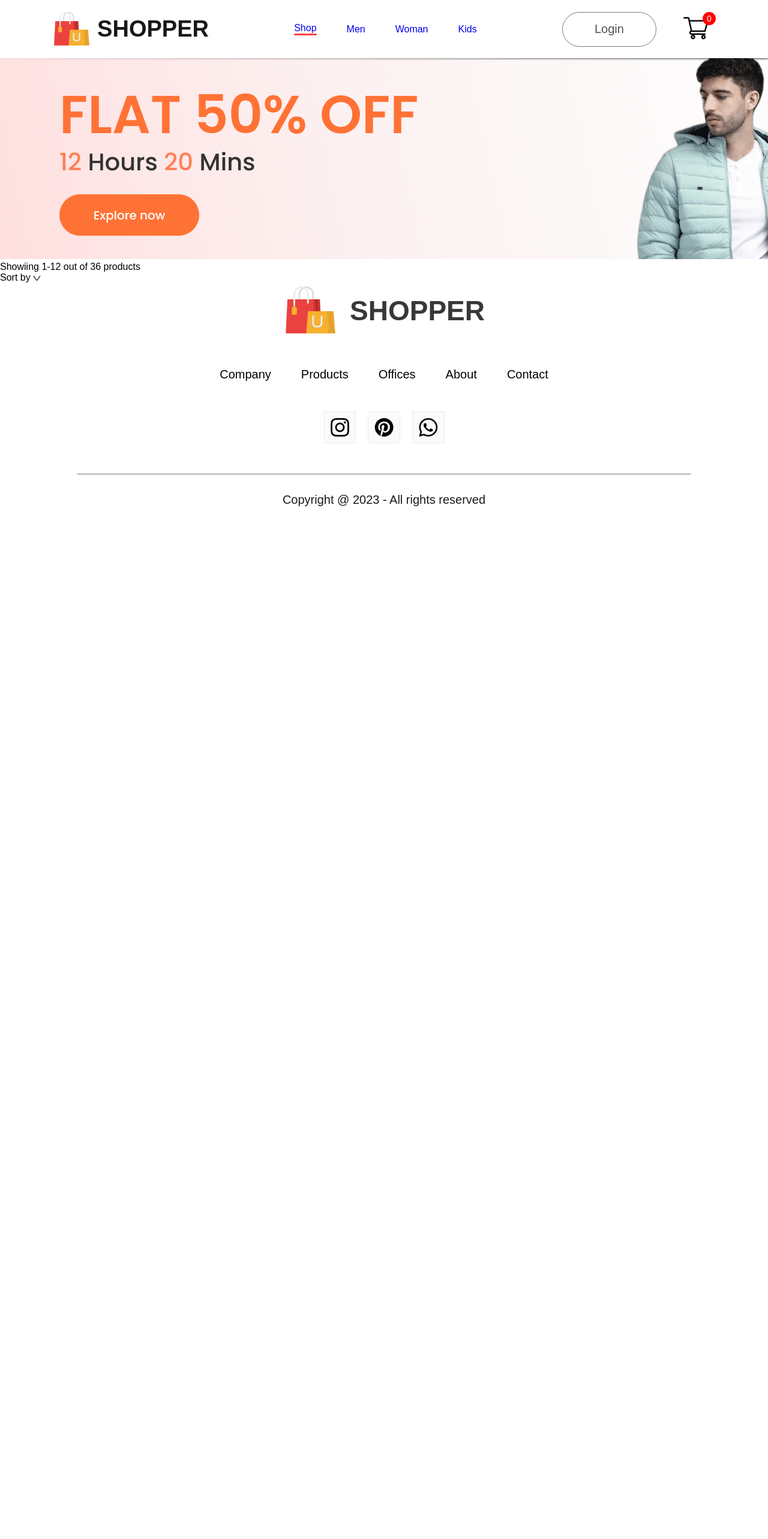
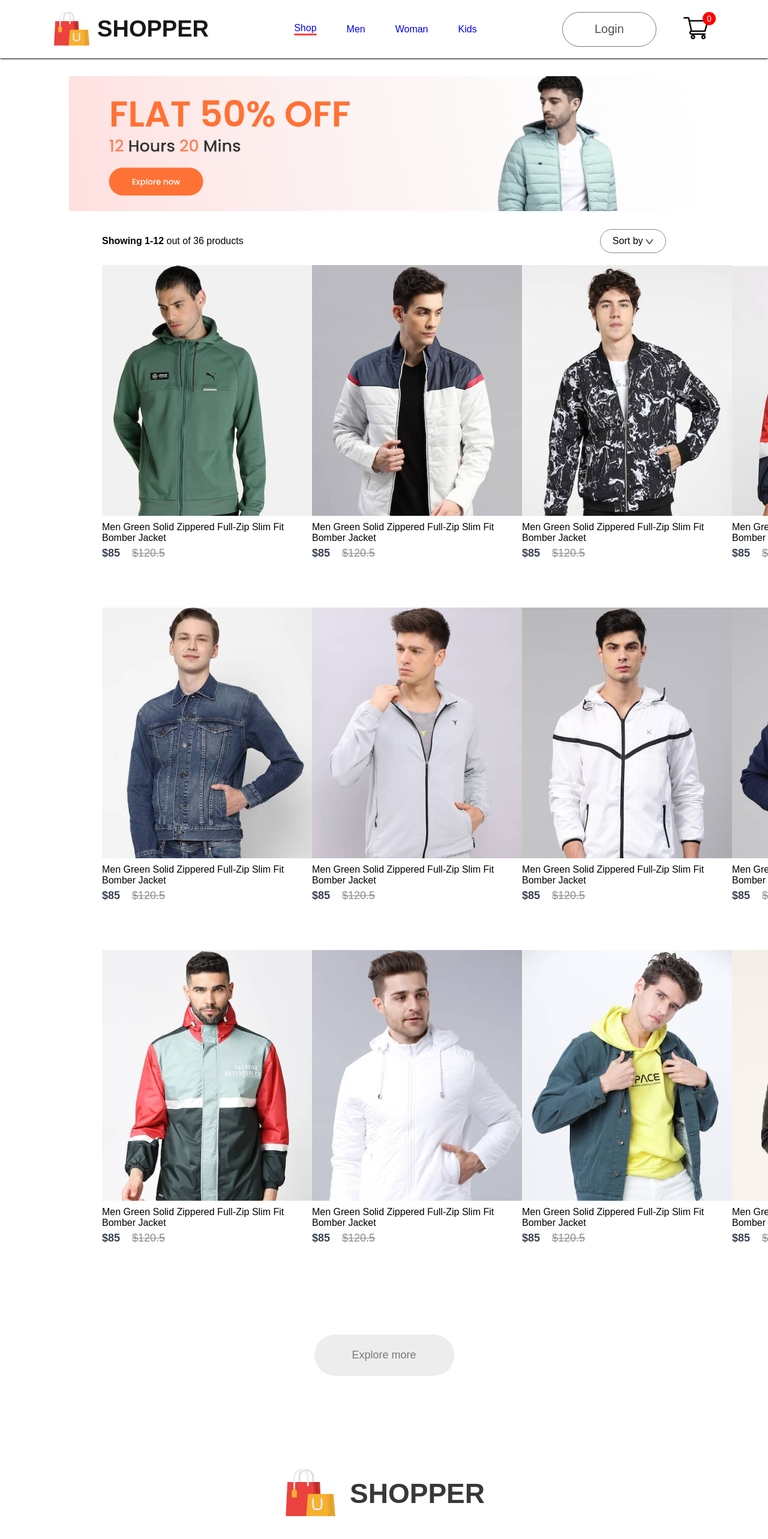
Before and after one commit to pope881/Ecommerce, a React (Create React App) app: page /mens in a window 1280 px wide. Shown: the top 2566 px of the page at 60% size. Before the commit the page ends 875 px from the top, so only its background shows below. Built offline with nearby package versions, Linux system fonts and the light colour scheme; the HTML template or start-up script is replaced by a standard one.

Commit message:
login and signup added

```diff
--- a/src/App.js
+++ b/src/App.js
@@ -20,7 +20,7 @@
 					<Route path="/" element={<Shop />} />
 					<Route path="/mens" element={<ShopCategory banner={men_banner} category="men" />} />
 					<Route path="/womens" element={<ShopCategory banner={woman_banner} category="women" />} />
-					<Route path="/kids" element={<ShopCategory banner={kid_banner} category="kids" />} />
+					<Route path="/kids" element={<ShopCategory banner={kid_banner} category="kid" />} />
 					<Route path="/product" element={<Product />}>
 						<Route path=":product" element={<Product />} />
 					</Route>
--- a/src/Components/Item/Item.css
+++ b/src/Components/Item/Item.css
@@ -28,3 +28,7 @@
 	transform: scale(1.05);
 	transition: 0.6s;
 }
+/*
+.item img {
+	border-radius: 25px;
+} */
--- a/src/Pages/CSS/ShopCategory.css
+++ b/src/Pages/CSS/ShopCategory.css
@@ -0,0 +1,43 @@
+.shopcategory-banner {
+	display: block;
+	margin: 30px auto;
+	width: 82%;
+}
+
+.shopcategoty-indexSort {
+	display: flex;
+	margin: 0 170px;
+	justify-content: space-between;
+	align-items: center;
+}
+
+.shopcategory-sort {
+	padding: 10px 20px;
+	border-radius: 40px;
+	border: 1px solid #888;
+}
+
+.shopcategoty-indexSort p span {
+	font-weight: 600;
+}
+
+.shopcategory-products {
+	margin: 20px 170px;
+	display: grid;
+	grid-template-columns: 1fr 1fr 1fr 1fr;
+	row-gap: 80px;
+}
+
+.shopcategory-loadmore {
+    display: flex;
+    justify-content: center;
+    align-items: center;
+    margin: 150px auto;
+    width: 233px;
+    height: 69px;
+    border-radius: 75px;
+    background: #ededed;
+    color: #787878;
+    font-size: 18px;
+    font-weight: 500;
+}
--- a/src/Pages/LoginSignup.jsx
+++ b/src/Pages/LoginSignup.jsx
@@ -1,7 +1,26 @@
 import React from 'react'
 
 const LoginSignup = () => {
-	return <div></div>
+	return (
+		<div className="loginsignup">
+			<div className="loginsignup-container">
+				<h1>Sign Up</h1>
+				<div className="loginsignup-fields">
+					<input type="text" placeholder="Your Name" />
+					<input type="email" placeholder="Email address" />
+					<input type="password" placeholder="Password" />
+				</div>
+				<button>Continue</button>
+				<p className="loginsignup-login">
+					Already have an account? <span>Login here</span>
+				</p>
+				<div className="loginsignup-agree">
+					<input type="checkbox" name="" id="" />
+					<p>By continuing, I agree to the terms of use and privacy policy</p>
+				</div>
+			</div>
+		</div>
+	)
 }
 
 export default LoginSignup
--- a/src/Pages/ShopCategory.jsx
+++ b/src/Pages/ShopCategory.jsx
@@ -2,20 +2,40 @@
 import './CSS/ShopCategory.css'
 import { ShopContext } from '../Context/ShopContext'
 import dropdown_icon from '../Components/Assets/dropdown_icon.png'
+import Item from '../Components/Item/Item'
 
 const ShopCategory = props => {
 	const { all_product } = useContext(ShopContext)
 	return (
 		<div className="shop-category">
-			<img src={props.banner} alt="" />
+			<img className="shopcategory-banner" src={props.banner} alt="" />
 			<div className="shopcategoty-indexSort">
 				<p>
-					<span>Showiing 1-12</span> out of 36 products
+					<span>Showing 1-12</span> out of 36 products
 				</p>
 				<div className="shopcategory-sort">
 					Sort by <img src={dropdown_icon} alt="" />
 				</div>
 			</div>
+			<div className="shopcategory-products">
+				{all_product.map((item, i) => {
+					if (props.category === item.category) {
+						return (
+							<Item
+								key={i}
+								id={item.id}
+								name={item.name}
+								image={item.image}
+								new_price={item.new_price}
+								old_price={item.old_price}
+							/>
+						)
+					} else {
+						return null
+					}
+				})}
+			</div>
+			<div className="shopcategory-loadmore">Explore more</div>
 		</div>
 	)
 }
```
